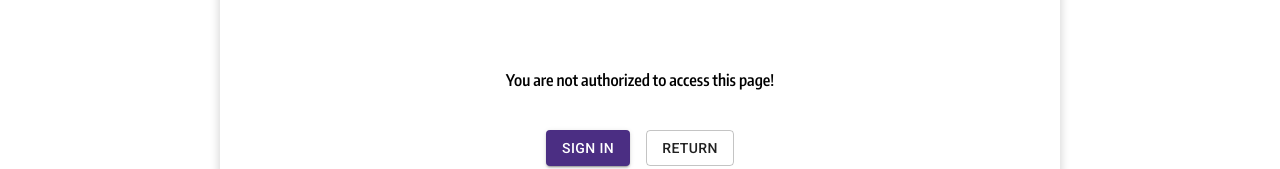
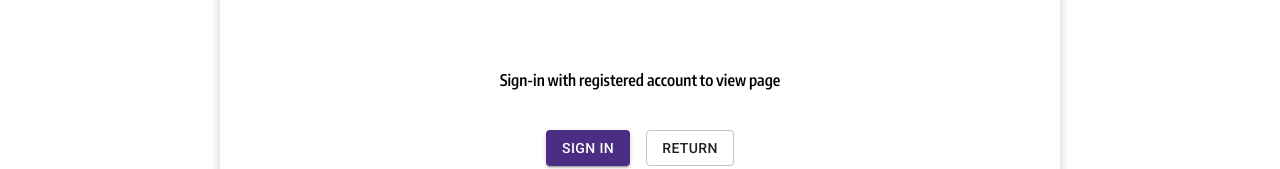
Before and after one commit to slweb-uw/volunteer-site, a Next.js app: page /AuthorizationMessage in a window 1280 px wide. Shown: the part 304-473 px from the top of the page. Built offline with nearby package versions, Linux system fonts and the light colour scheme; no server answers; the database is empty.

Commit message:
Changed you are not authorized message

```diff
--- a/pages/AuthorizationMessage.tsx
+++ b/pages/AuthorizationMessage.tsx
@@ -36,7 +36,7 @@ const AuthorizationMessage = ({ user }) => {
   return (
     <div className={`${classes.root} ${classes.message}`}>
       <div style={{ marginBottom: '1rem' }}>
-        You are not authorized to access this page!
+        Sign-in with registered account to view page
       </div>
       <div className={classes.buttonContainer}>
         {!user ? (
```
